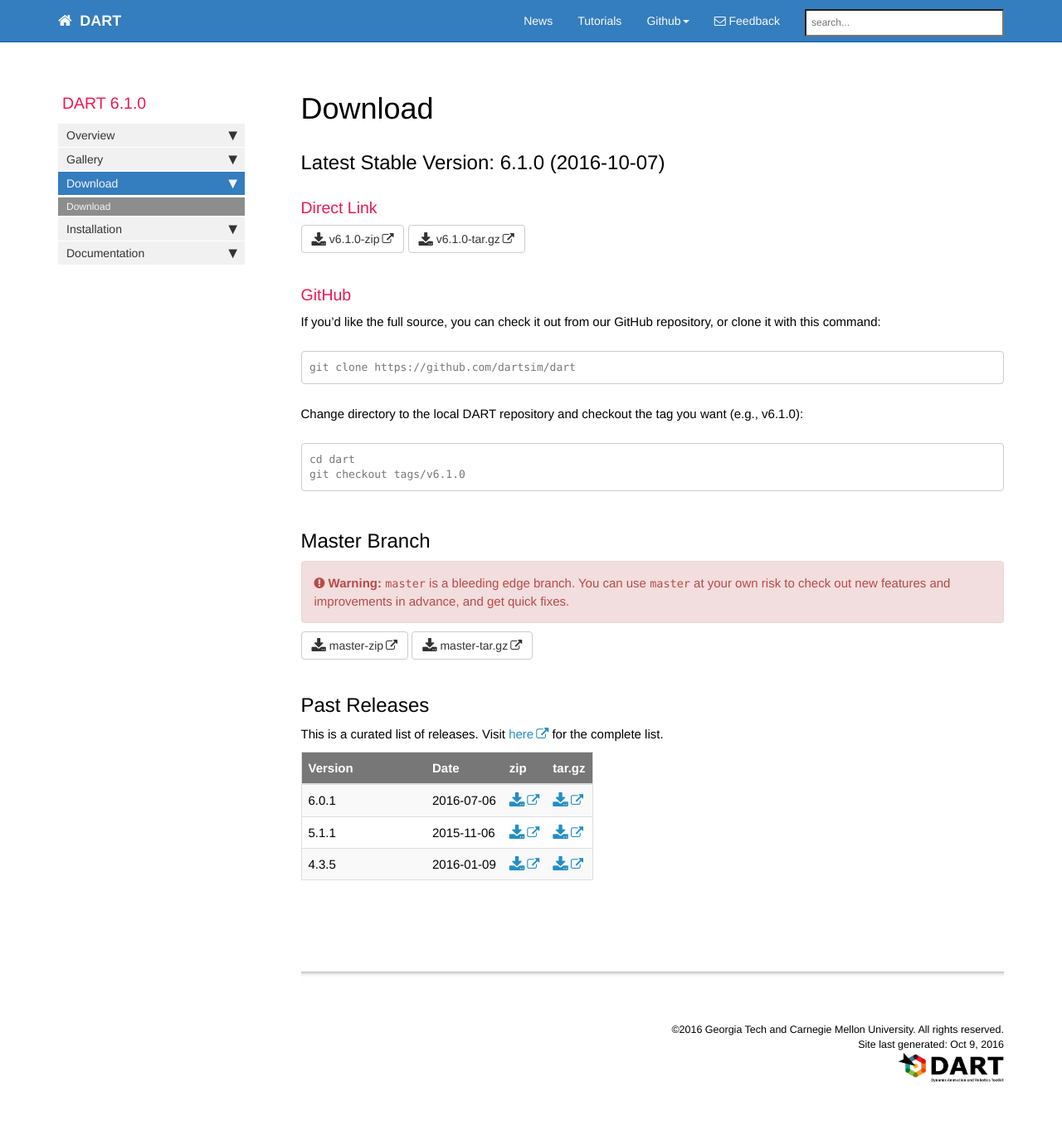
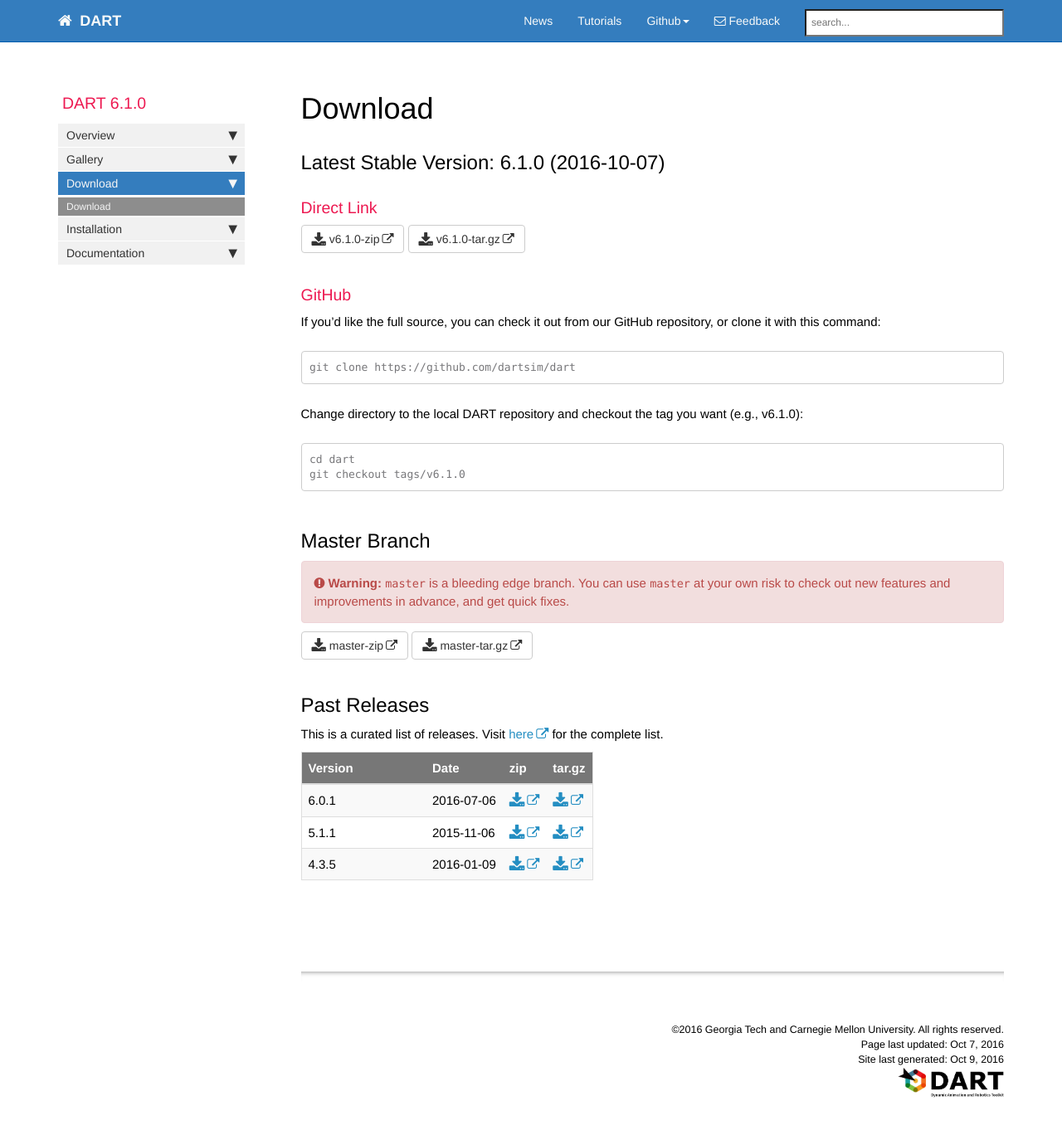
Before and after one commit to dartsim/dartsim.github.io, a Jekyll site: the page built from pages/mydoc/mydoc_download.md, in a window 1280 px wide and 1383 px high. Shown: the top 1362 px of the window at 83% size. Built offline with Jekyll 4.4.1, drawn with Linux system fonts in a browser that asks for light colours; nearby versions of some CDN libraries; comment, search, counter and statistics services are not loaded.

Commit message:
Add last updated date to download page as a test

```diff
--- a/pages/mydoc/mydoc_download.md
+++ b/pages/mydoc/mydoc_download.md
@@ -1,5 +1,6 @@
 ---
 title: Download
+last_updated: Oct 7, 2016
 sidebar: mydoc_sidebar
 permalink: mydoc_download.html
 folder: mydoc
```
